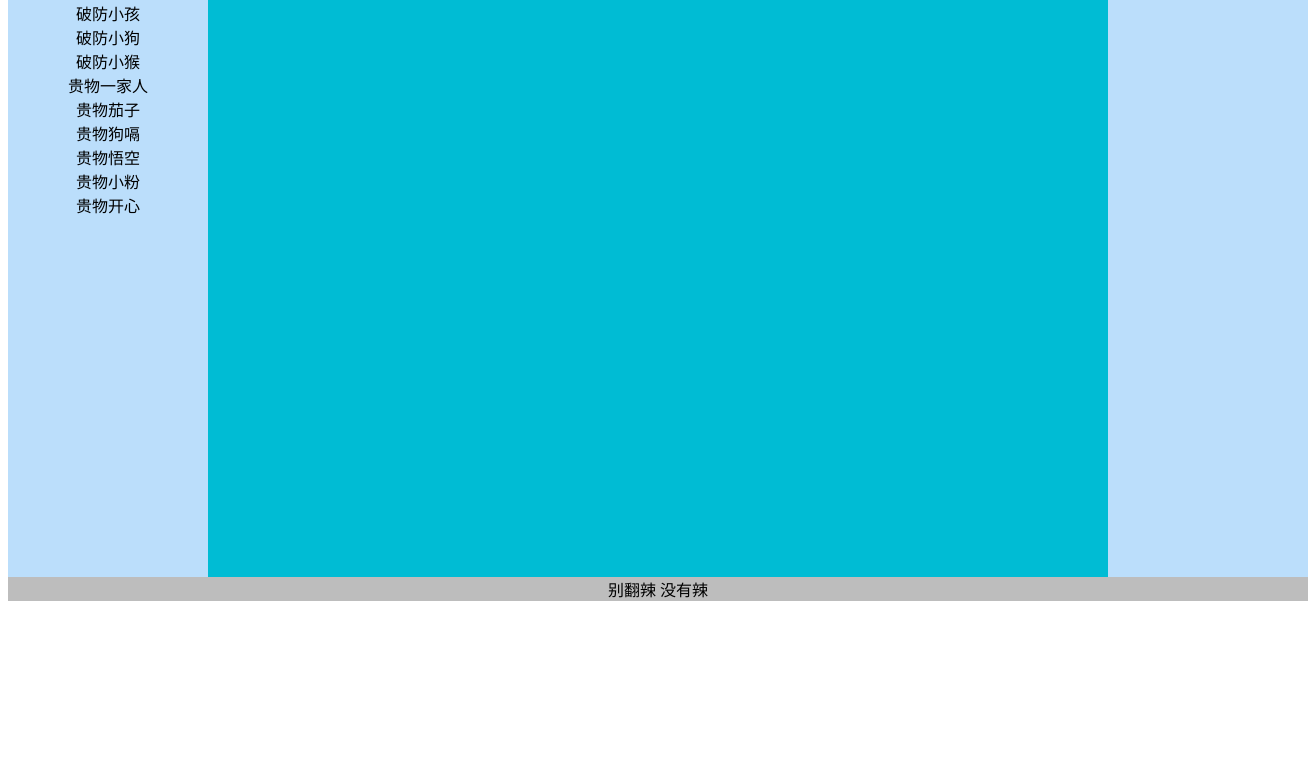
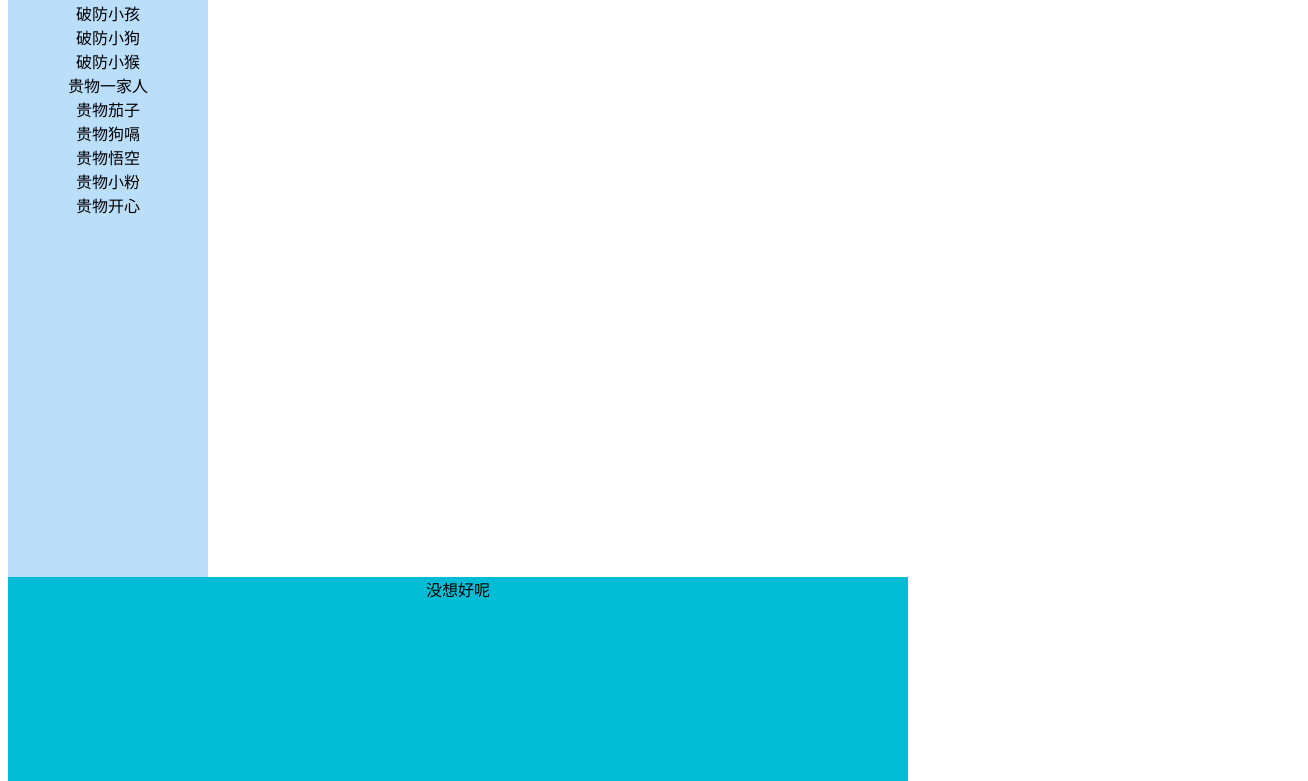
Before and after one commit to Trump114514/telangpu, a plain HTML site: page index.html in a window 1280 px wide. Shown: the part 90-871 px from the top of the page, 1308 px wide, since content can reach past the window. Before the commit the page ends 800 px from the top, so only its background shows below. Drawn offline with Linux system fonts and the light colour scheme.

Commit message:
Update index.html

```diff
--- a/index.html
+++ b/index.html
@@ -5,7 +5,7 @@
 <title>特朗普の网站</title>
 </head>
 <body>
-	<div id="maxname" style="width:1300px;">
+	<div id="maxname" style="width:1000px;">
       <div id="hname" style="background-color:#1976D2;">
         <h1 style="margin-bottom:0;text-align:center;">特朗普の网站</h1>
       </div>
@@ -24,8 +24,7 @@
       <div id="content" style="background-color:#00BCD4;height:600px;width:900px;float:left;text-align:center;">
         没想好呢
       </div>
-      <div id="right" style="background-color:#BBDEFB
-;color:#FFFFFF;height:600px;width:200px;float:right;text-align:center;">
+      <div id="right" style="background-color:#BBDEFB;height:600px;width:200px;float:right;text-align:center;">
           勇敢勇敢我的朋友
       </div>
       <div id="bool" style="background-color:#BDBDBD;clear:both;text-align:center;">
```
